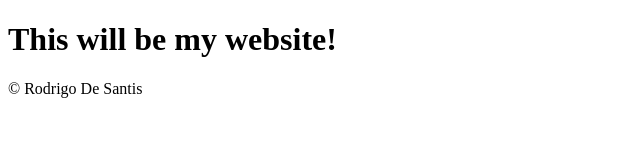
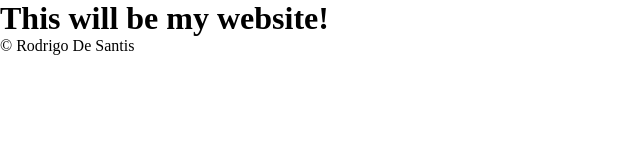
Before and after one commit to rodsantis/rodsantis.github.io, a plain HTML site: page index.html in a window 1280 px wide. Shown: the whole page, without its empty margins (0-640 px from the left). Drawn offline with Linux system fonts and the light colour scheme.

Commit message:
adding the css file to the html index

```diff
--- a/index.html
+++ b/index.html
@@ -3,7 +3,7 @@
 <head>
     <meta charset="UTF-8">
     <meta name="viewport" content="width=device-width, initial-scale=1.0">
-    <link rel="stylesheet" href="css/">
+    <link rel="stylesheet" href="css/styles.css">
     <title>Home Page</title>
 </head>
 <body>
```
